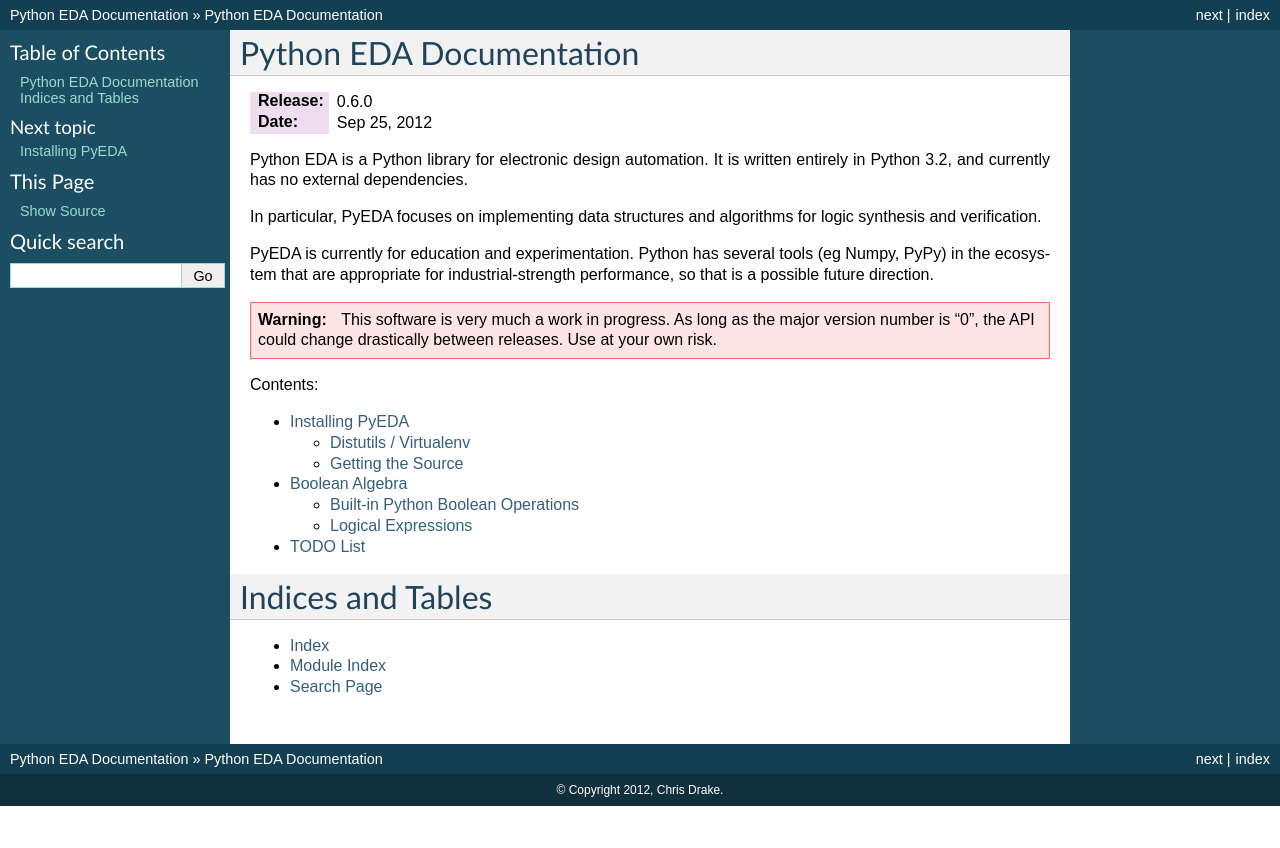
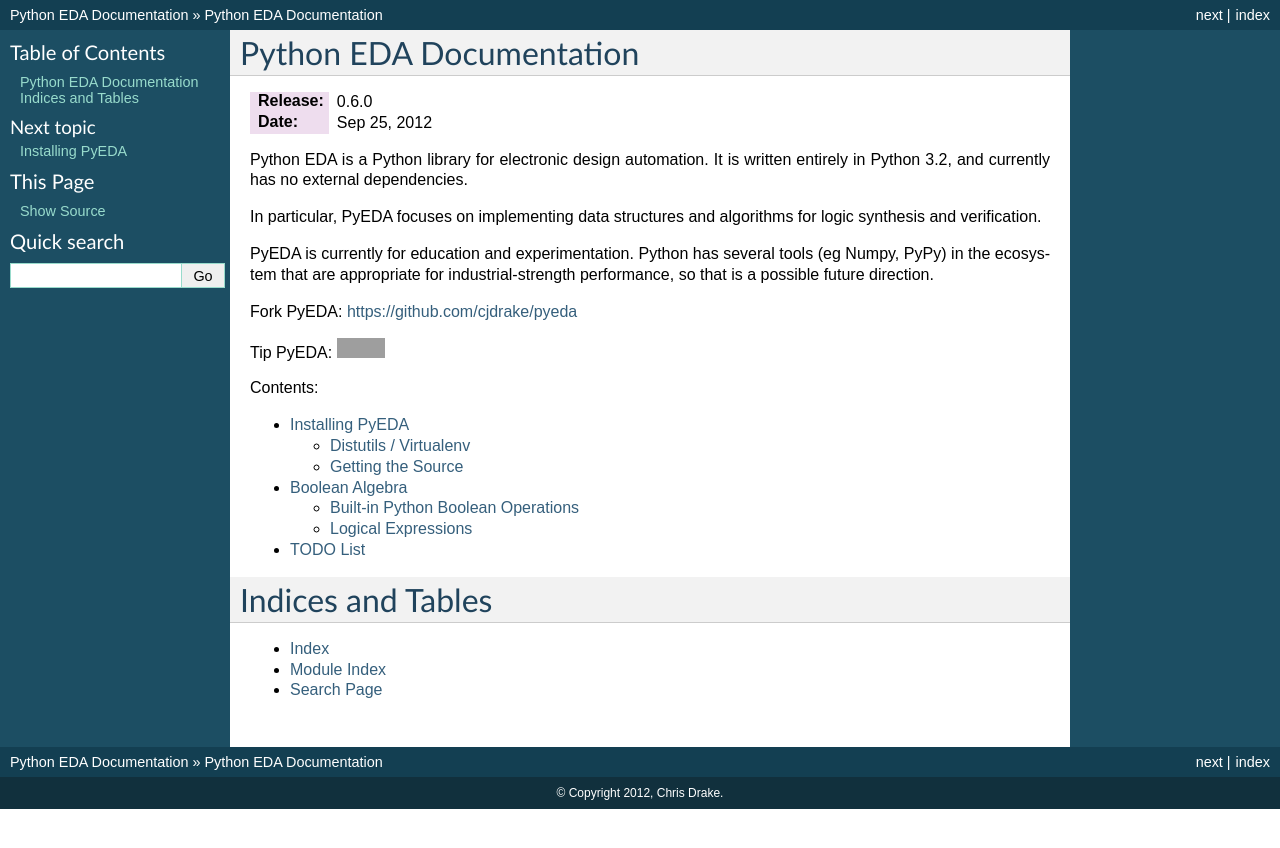
Before and after one commit to cjdrake/pyeda, a Sphinx documentation site: the page built from doc/source/index.rst, in a window 1280 px wide. Shown: the top 848 px of the page. Built offline with Sphinx 7.4.7, drawn with Linux system fonts in a browser that asks for light colours; grey boxes are pictures that could not be loaded.

Commit message:
Documentation cleanup

```diff
--- a/doc/source/index.rst
+++ b/doc/source/index.rst
@@ -16,10 +16,14 @@
 (eg Numpy, PyPy) in the ecosystem that are appropriate for industrial-strength
 performance, so that is a possible future direction.
 
-.. WARNING::
-   This software is very much a work in progress. As long as the major version
-   number is "0", the API could change drastically between releases. Use at
-   your own risk.
+Fork PyEDA: https://github.com/cjdrake/pyeda
+
+.. raw:: html
+
+   Tip PyEDA:
+   <iframe style="border: 0; margin: 0; padding: 0;"
+           src="https://www.gittip.com/cjdrake/widget.html"
+           width="48pt" height="20pt"></iframe>
 
 Contents:
 
```
Also changed, not shown: 1 other file.
